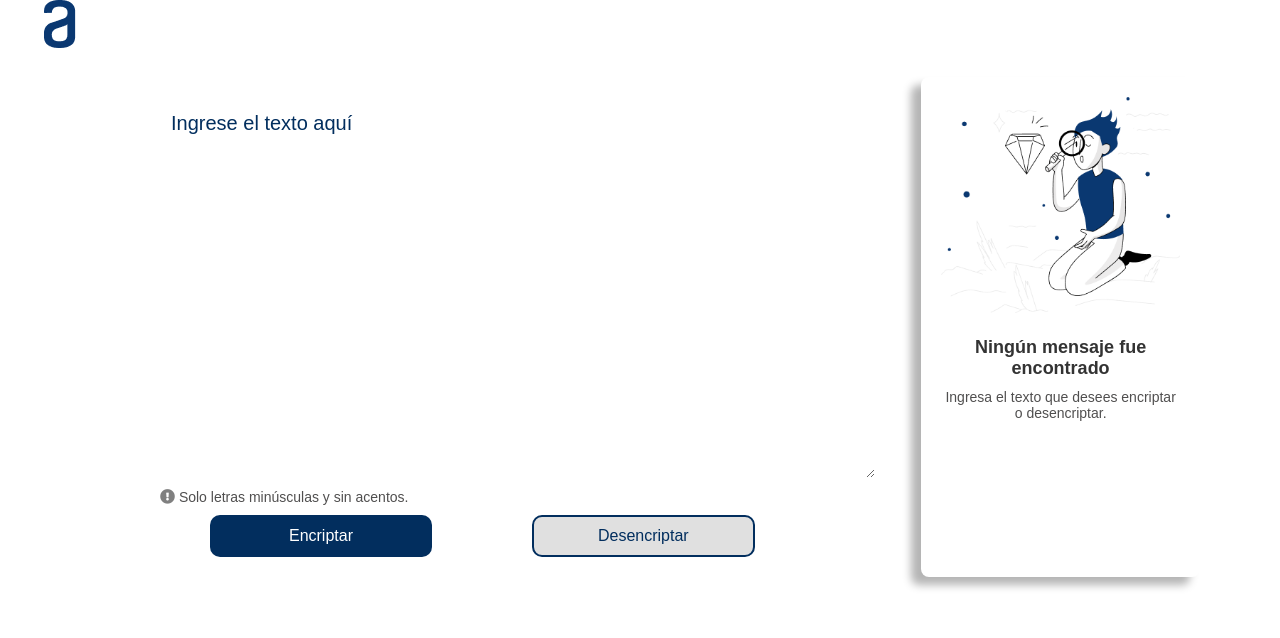
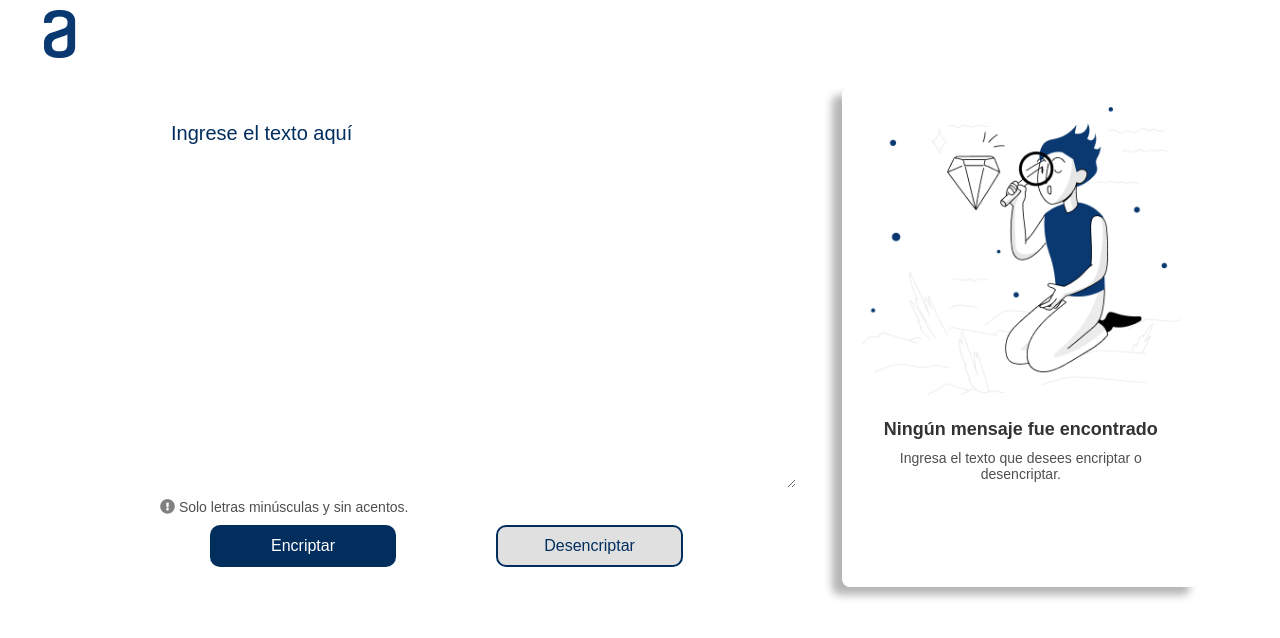
Before and after one commit to Willson-Catacora/01Challenge-ONE, a plain HTML site: page index.html in a window 1280 px wide. Drawn offline with Linux system fonts and the light colour scheme.

Commit message:
empezando la funcionalidad.

```diff
--- a/style.css
+++ b/style.css
@@ -7,6 +7,7 @@ body {
 
 header {
   background-color: #fff;
+  padding-top: 10px;
 }
 
 header img {
@@ -38,7 +39,7 @@ header img {
 }
 
 .div2 {
-  flex: 1;
+  flex: 1.5;
   text-align: center;
   box-shadow: -10px 8px 8px rgba(0, 0, 0, 0.295);
 }
```
